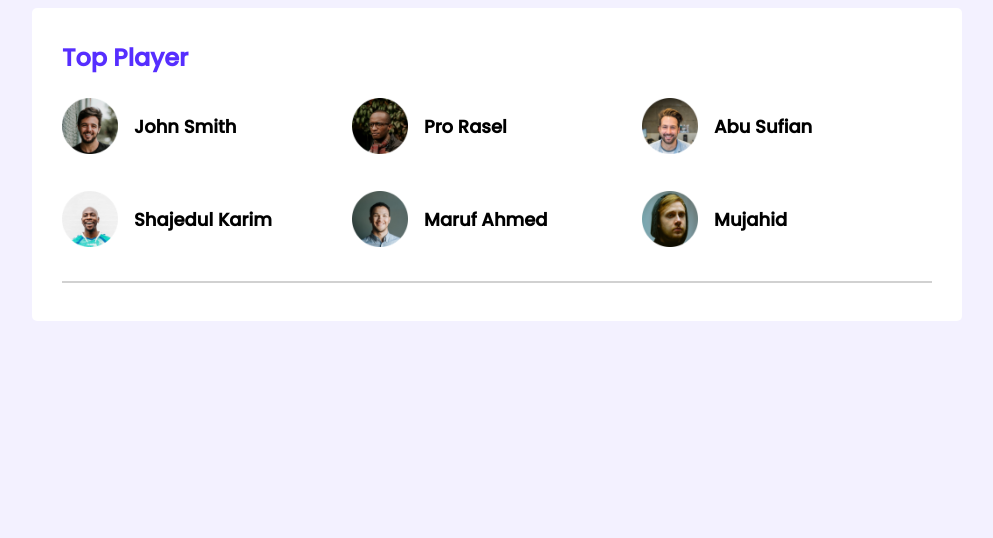
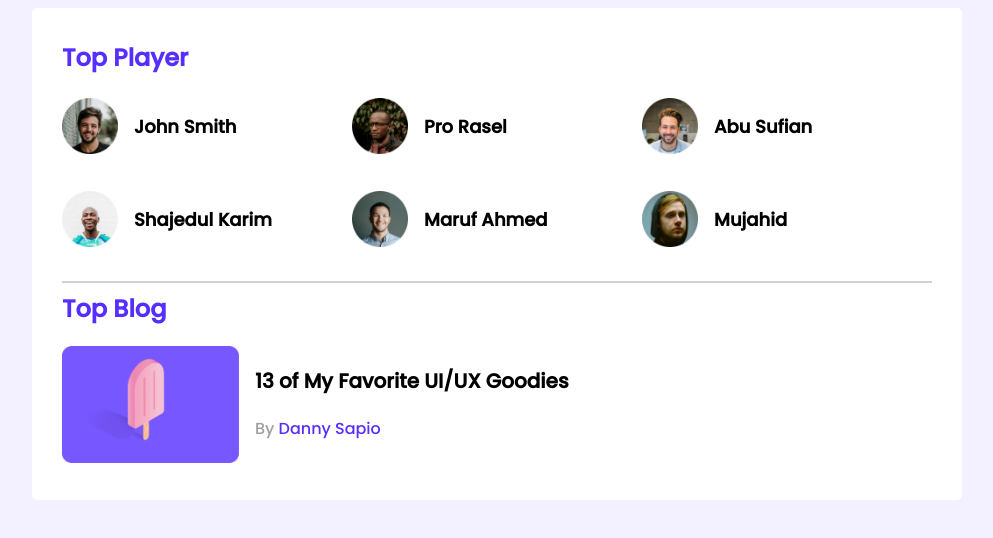
Before and after one commit to AsimChakraborty/programming_hero, a plain HTML site: page leader-board_css3/index.html in a window 1280 px wide. Shown: the whole page, without its empty margins (143-1136 px from the left). Drawn offline with Linux system fonts and the light colour scheme.

Commit message:
add_blogs

```diff
--- a/leader-board_css3/index.html
+++ b/leader-board_css3/index.html
@@ -18,8 +18,9 @@
 
 
   <main>
-    <!-- top player section start -->
+
     <section class="container">
+<!-- top player section start -->
       <div class="top_players ">
         <h2 class="section_tittle">Top Player</h2>
         <div class="players">
@@ -50,8 +51,34 @@
         </div>
       </div>
       <hr>
+<!-- top player section end -->
+
+
+<!-- top blog section start -->
+<div class="top_blog">
+  <h2 class="section_tittle">Top Blog</h2>
+  <div class="blogs">
+    <article class="blog">
+     <div class="thumbnill">
+      <img src="images/blogs/blog-1.png" alt="">
+     </div>
+     <div class="blog_info">
+      <h3 class="blog_tittle">
+        13 of My Favorite
+        UI/UX Goodies
+      </h3>
+      <p class="blog_author">By <a href="">Danny Sapio</a></p>
+     </div>
+    </article>
+  </div>
+</div>
+<!-- top blog section end -->
+
+
+
+
     </section>
-    <!-- top player section end -->
+
   </main>
 </body>
 </html>
--- a/leader-board_css3/styles/style.css
+++ b/leader-board_css3/styles/style.css
@@ -50,3 +50,30 @@ hr{
 
   border: 1px solid #D1D1D1;
 }
+
+/*---------------------top_blog
+--------------*/
+.blog{
+  display: flex;
+}
+.blog .thumbnill img{
+  width: 177px;
+  height: 117px;
+}
+ .blog_info{
+  margin-left: 16px;
+}
+.blog_tittle{
+  color: #000;
+font-size: 20px;
+}
+.blog_author{
+  color: #9F9F9F;
+  font-size: 16px;
+
+}
+a{
+  text-decoration: none;
+  color: #562EFF;
+  font-size: 16px;
+}
```
